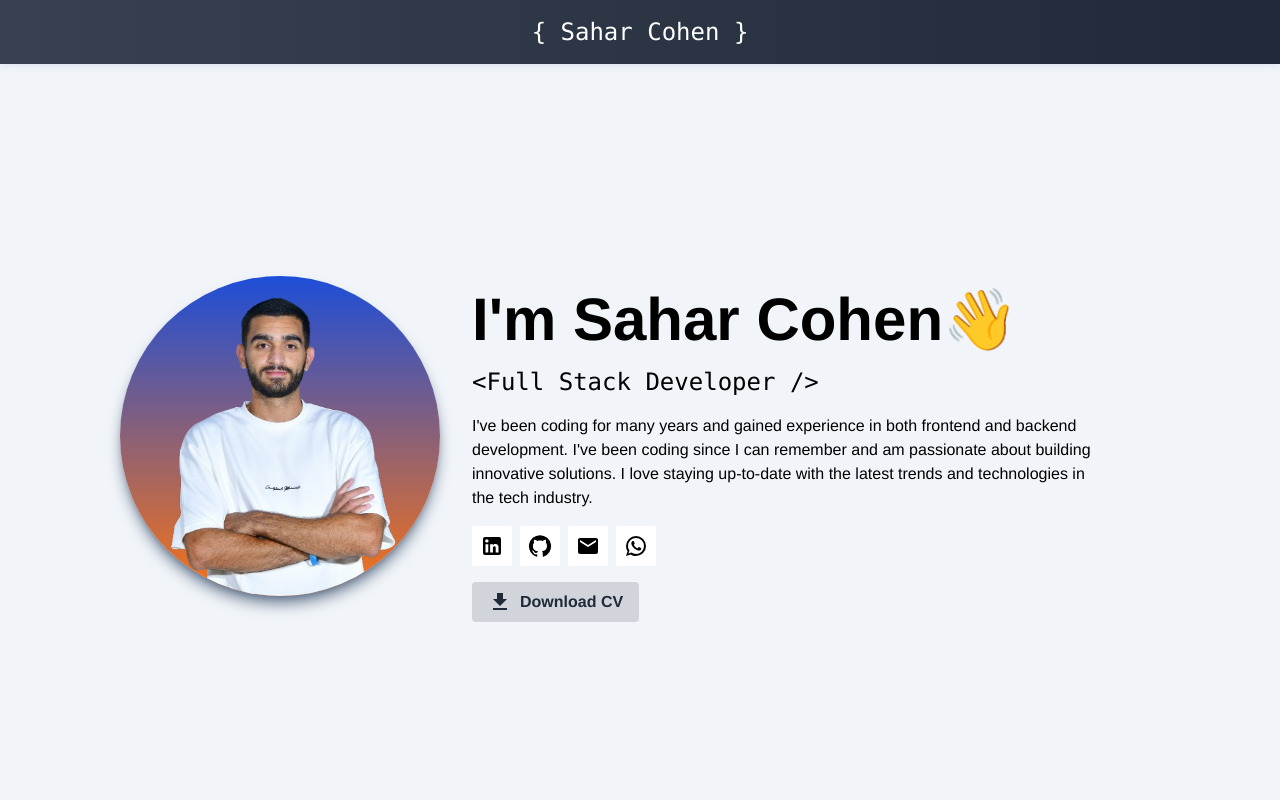
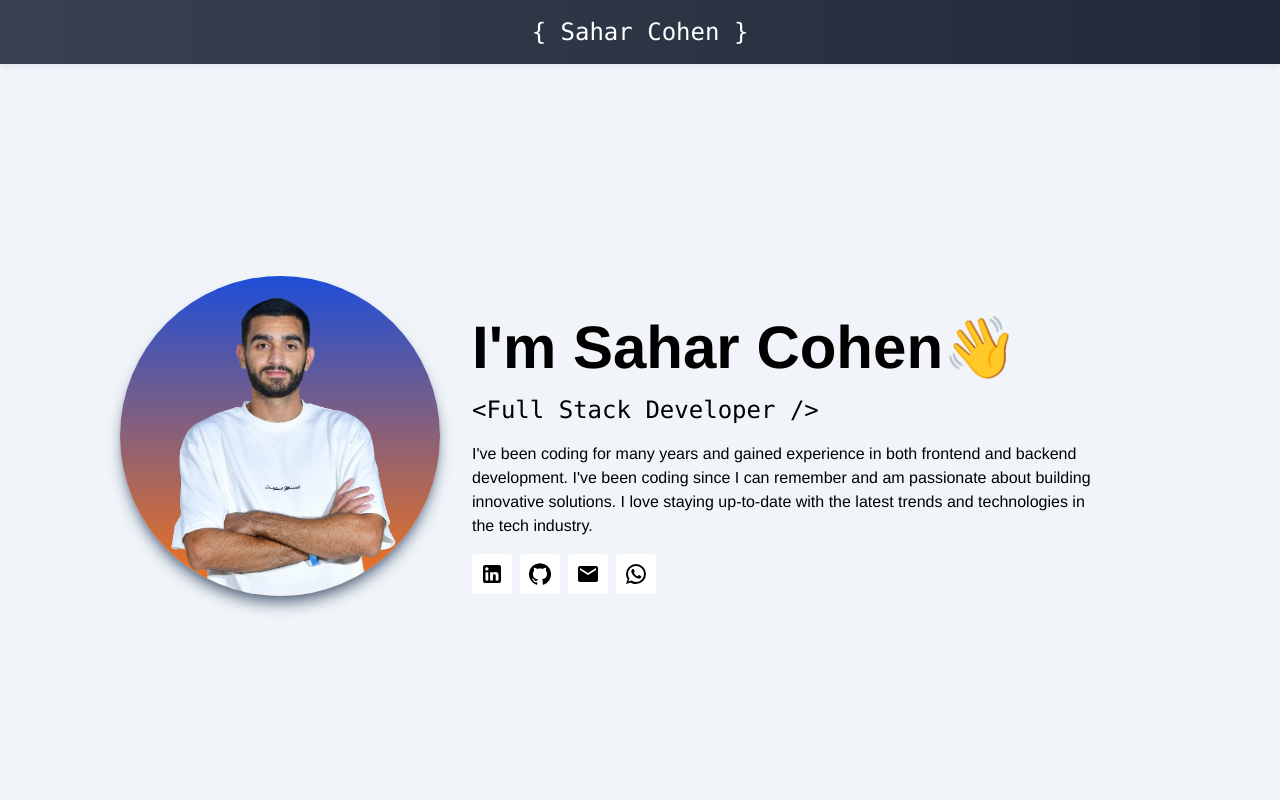
Before and after one commit to saharcohen27/sahar-cohen, a React (Create React App) app: page / in a window 1280 px wide. Shown: the top 800 px of the page. Built offline with nearby package versions, Linux system fonts and the light colour scheme.

Commit message:
removed download cv btn

```diff
--- a/src/pages/HomePage.tsx
+++ b/src/pages/HomePage.tsx
@@ -1,10 +1,8 @@
 import React from "react";
 import ArrowDownwardIcon from "@mui/icons-material/ArrowDownward";
-import DownloadIcon from "@mui/icons-material/Download";
 import Buttons from "../components/Buttons.tsx";
 import { BUTTONS } from "../utils/constants.ts";
 import logo from "../logo512.png";
-import resume from "../assets/CV Sahar Cohen.pdf";
 
 const HomePage = () => {
   return (
@@ -32,14 +30,6 @@ const HomePage = () => {
             the tech industry.
           </p>
           <Buttons buttons={BUTTONS} className="mt-2 md:mt-5 lg:mt-7" />
-          <a
-            href={resume}
-            download
-            className="mt-2 bg-gray-300 hover:bg-gray-400 text-gray-800 font-bold py-2 px-4 rounded inline-flex items-center"
-          >
-            <DownloadIcon className="fill-current w-4 h-4 mr-2" />
-            <span>Download CV</span>
-          </a>
         </div>
         <div className="downarrow lg:invisible mag">
           <ArrowDownwardIcon fontSize="large" className="animate-bounce" />
```
Also changed, not shown: 1 other file (tests, documents, lock files or other folders).
